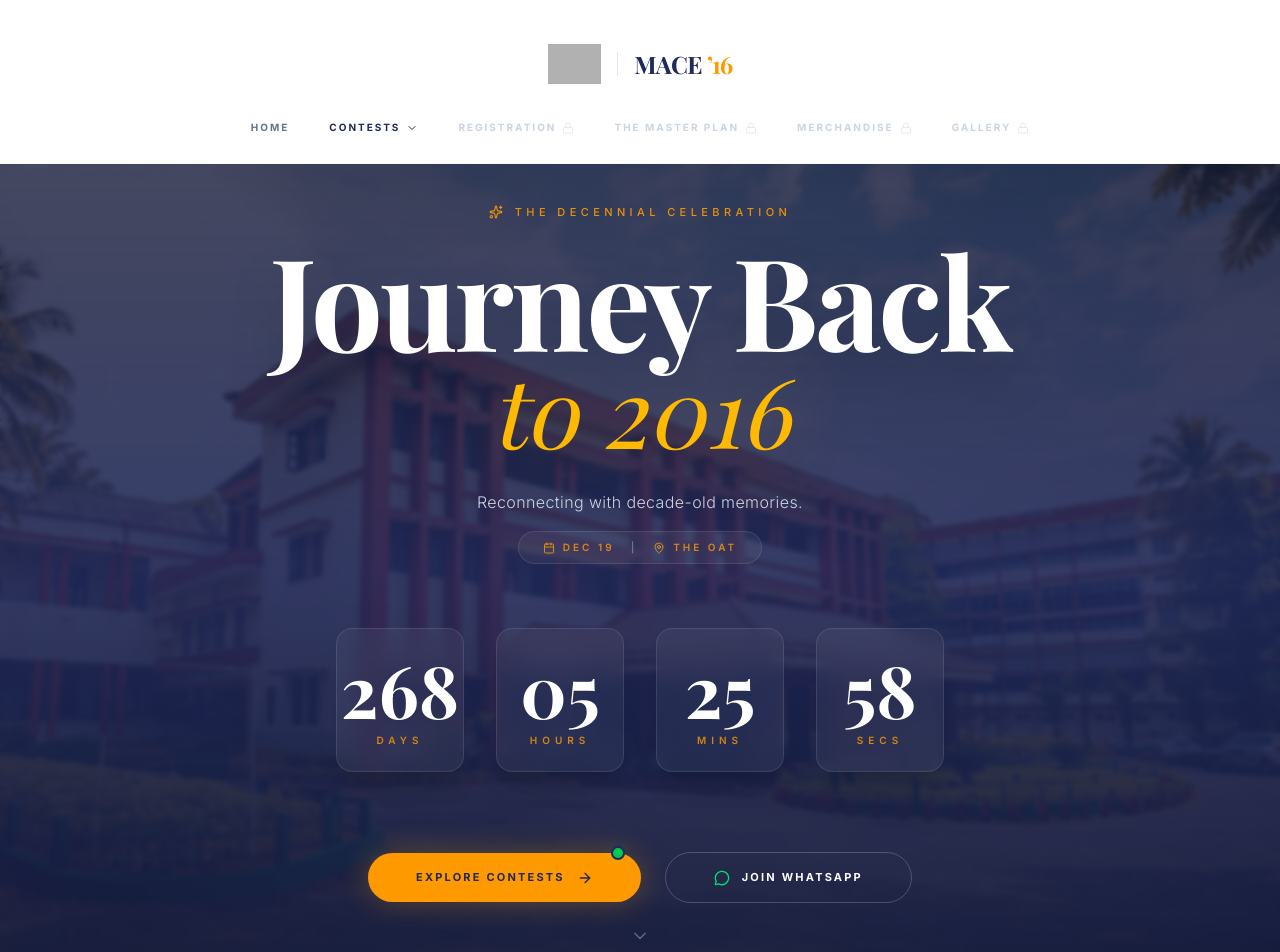
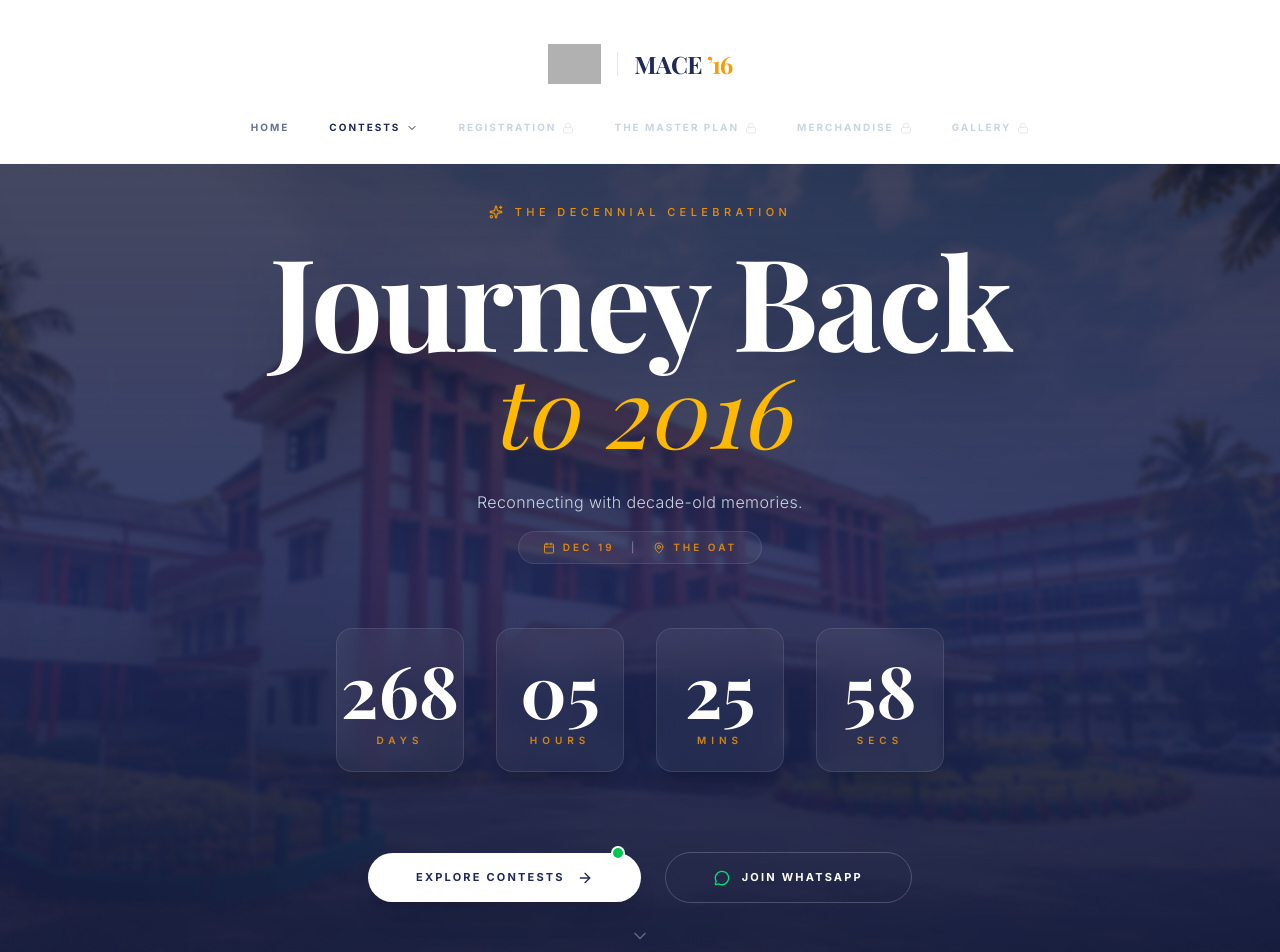
Before and after one commit to mace-2016/alumnimeet, a Next.js app: page / in a window 1280 px wide. Shown: the top 952 px of the page. Built offline with nearby package versions, Linux system fonts and the light colour scheme; grey boxes are pictures that could not be loaded; a web font is replaced by a local one.

Commit message:
Update page.tsx

```diff
--- a/app/page.tsx
+++ b/app/page.tsx
@@ -97,12 +97,13 @@ export default function HomePage() {
           {/* Primary CTA with Pulsing Indicator */}
           <Link
   href="/contest"
-            className="group relative px-12 py-4 bg-amber-500 text-[#1f295a] rounded-full font-bold text-[11px] uppercase tracking-[0.2em] hover:bg-amber-400 transition-all flex items-center gap-3 shadow-[0_0_30px_rgba(245,158,11,0.3)] active:scale-95"
+  className="group relative px-12 py-4 bg-white text-[#1f295a] rounded-full font-bold text-[11px] uppercase tracking-[0.2em] hover:bg-amber-400 transition-all flex items-center gap-3 shadow-xl hover:shadow-[0_0_30px_rgba(245,158,11,0.4)] active:scale-95"
 >
   {/* Live Pulse Dot */}
   <span className="absolute top-0 right-4 -translate-y-1/2 flex h-3.5 w-3.5">
     <span className="animate-ping absolute inline-flex h-full w-full rounded-full bg-green-400 opacity-75"></span>
-              <span className="relative inline-flex rounded-full h-3.5 w-3.5 bg-green-500 border-2 border-[#1f295a]"></span>
+    {/* Notice the border-white that changes to border-amber-400 on group hover */}
+    <span className="relative inline-flex rounded-full h-3.5 w-3.5 bg-green-500 border-2 border-white group-hover:border-amber-400 transition-colors"></span>
   </span>
   Explore Contests <ArrowRight className="w-4 h-4" />
 </Link>
```
Lines whose indentation alone changed are shown as unchanged.
